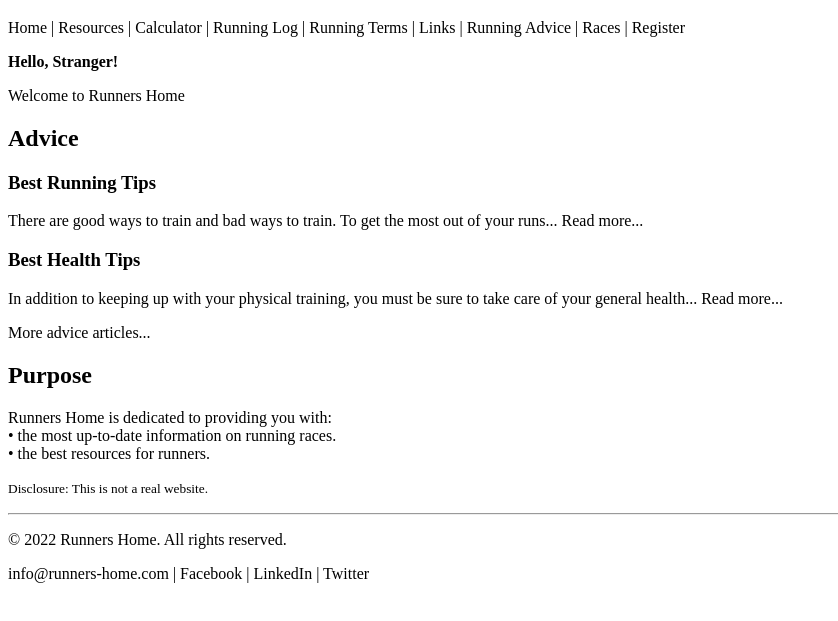
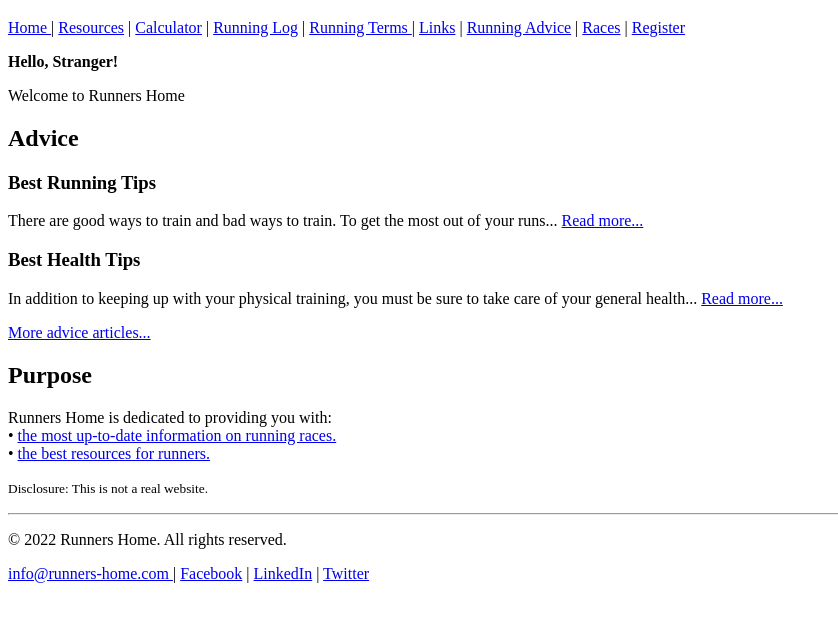
Before and after one commit to tlg-24-05-visa-sde-1/ds-links-exercise, a plain HTML site: page index.html in a window 1280 px wide. Shown: the part 61-682 px from the top of the page, without its empty margins (0-838 px from the left). Drawn offline with Linux system fonts and the light colour scheme.

Commit message:
added links to the page

```diff
--- a/index.html
+++ b/index.html
@@ -8,8 +8,15 @@
   <body>
     <h1>Runners Home</h1>
     <div>
-      Home | Resources | Calculator | Running Log | Running Terms | Links |
-      Running Advice | Races | Register
+      <a href="./index.html">Home </a>|
+      <a href="./resources/index.html">Resources</a> |
+      <a href="./resources/calculator.html">Calculator</a> |
+      <a href="./resources/run-log.html">Running Log</a> |
+      <a href="./resources/terms.html">Running Terms </a>|
+      <a href="resources/links.html">Links</a> |
+      <a href="./advice/running-tips.html">Running Advice</a> |
+      <a href="./races.html">Races</a> |
+      <a href="./register.html">Register</a>
     </div>
     <p><strong>Hello, Stranger!</strong></p>
     <p>Welcome to Runners Home</p>
@@ -17,23 +24,33 @@
     <h3>Best Running Tips</h3>
     <p>
       There are good ways to train and bad ways to train. To get the most out of
-      your runs... Read more...
+      your runs... <a href="./advice/running-tips.html">Read more...</a>
     </p>
     <h3>Best Health Tips</h3>
     <p>
       In addition to keeping up with your physical training, you must be sure to
-      take care of your general health... Read more...
+      take care of your general health...
+      <a href="./advice/health-tips.html">Read more...</a>
     </p>
-    <p>More advice articles...</p>
+    <p><a href="./advice/index.html">More advice articles...</a></p>
     <h2>Purpose</h2>
     <p>
       Runners Home is dedicated to providing you with:<br />
-      &#8226; the most up-to-date information on running races.<br />
-      &#8226; the best resources for runners.
+      &#8226;
+      <a href="./races.html"
+        >the most up-to-date information on running races.</a
+      ><br />
+      &#8226;
+      <a href="./resources/index.html">the best resources for runners.</a>
     </p>
     <p><small>Disclosure: This is not a real website.</small></p>
     <hr />
     <p>&copy; 2022 Runners Home. All rights reserved.</p>
-    <div>info@runners-home.com | Facebook | LinkedIn | Twitter</div>
+    <div>
+      <a href="mailto:info@runners-home.com">info@runners-home.com </a>|
+      <a href="https://www.facebook.com/webucator">Facebook</a> |
+      <a href="https://www.linkedin.com/companies/webucator">LinkedIn</a> |
+      <a href="https://twitter.com/webucator">Twitter</a>
+    </div>
   </body>
 </html>
```
